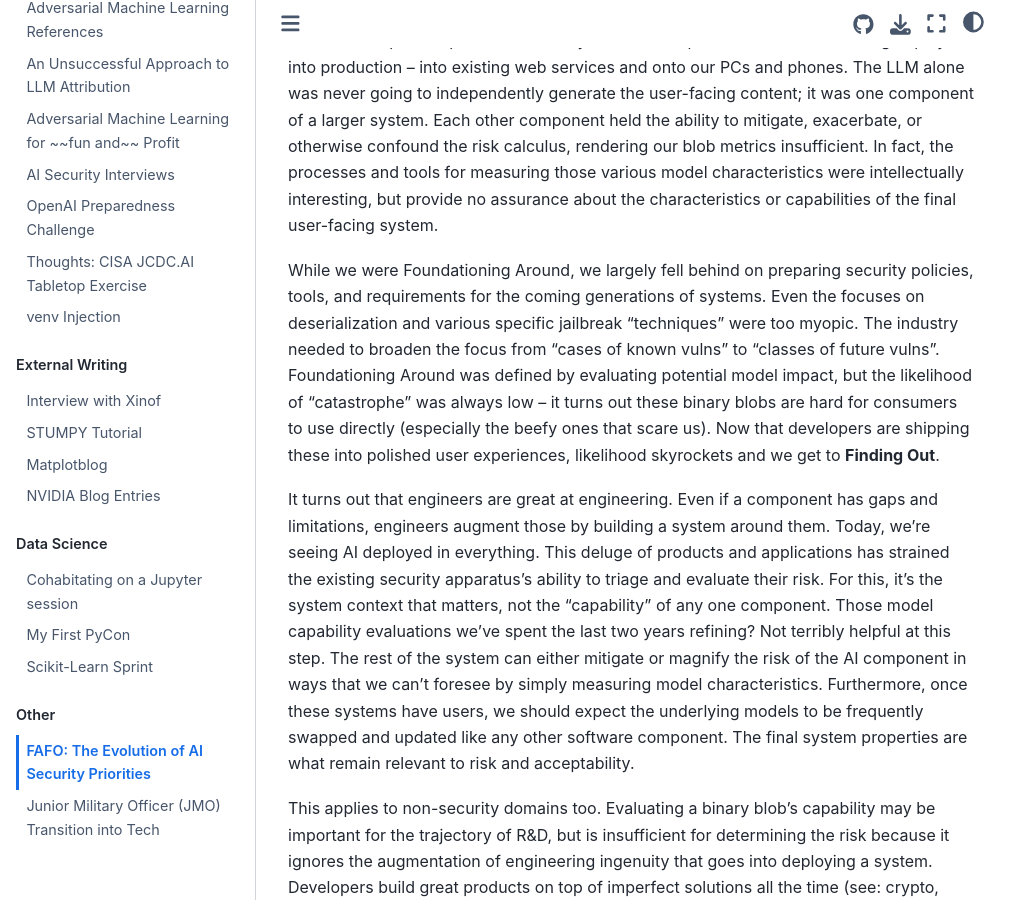
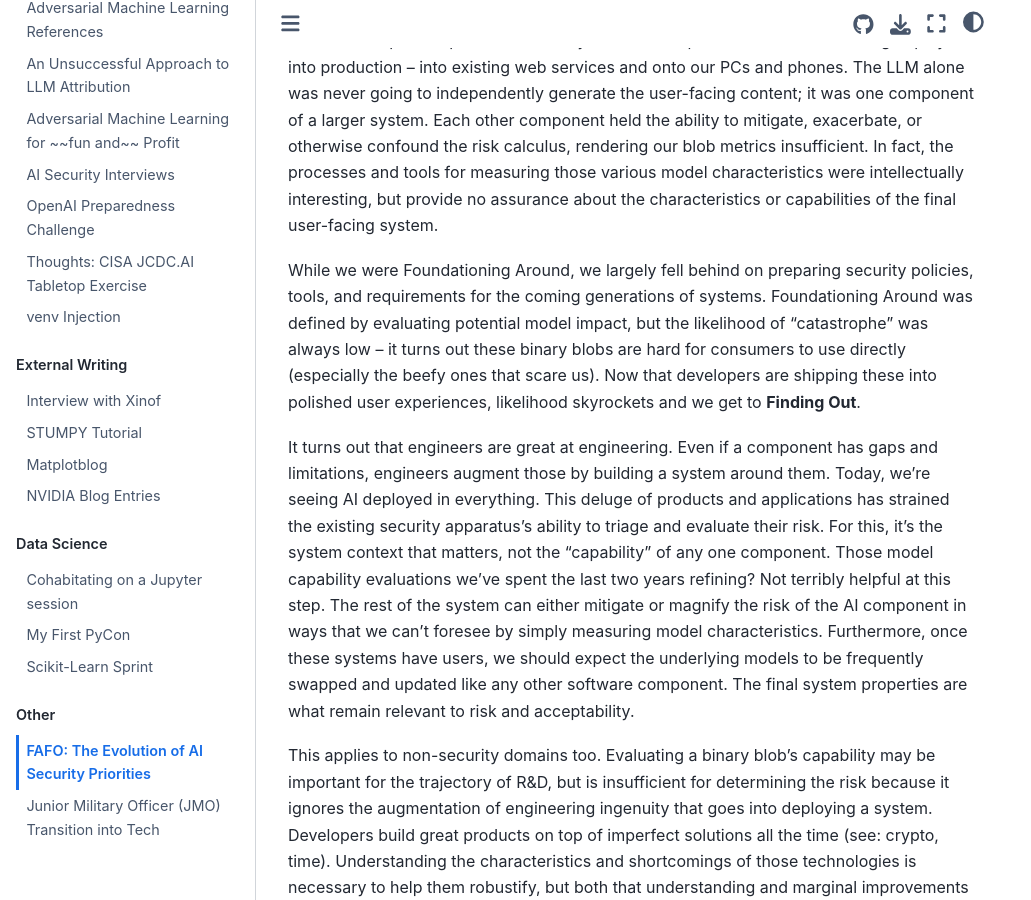
Before and after one commit to JosephTLucas/blog, a Jupyter Book: the page built from content/fafo.md, in a window 1280 px wide and 900 px high, scrolled down 694 px. Shown: the whole window, without its empty margins (0-1031 px from the left). Built offline with Jupyter Book 1.0.4 settings and Sphinx 7.4.7 and the Sphinx Book theme 1.1.4, drawn with Linux system fonts in a browser that asks for light colours.

Commit message:
decide i dont want to say that >.<

```diff
--- a/content/fafo.md
+++ b/content/fafo.md
@@ -11,7 +11,7 @@
 
 … and developers ship. So those binary blobs and expensive API calls are being deployed into production – into existing web services and onto our PCs and phones. The LLM alone was never going to independently generate the user-facing content; it was one component of a larger system. Each other component held the ability to mitigate, exacerbate, or otherwise confound the risk calculus, rendering our blob metrics insufficient. In fact, the processes and tools for measuring those various model characteristics were intellectually interesting, but provide no assurance about the characteristics or capabilities of the final user-facing system.
 
- While we were Foundationing Around, we largely fell behind on preparing security policies, tools, and requirements for the coming generations of systems. Even the focuses on deserialization and various specific jailbreak "techniques" were too myopic. The industry needed to broaden the focus from "cases of known vulns" to "classes of future vulns". Foundationing Around was defined by evaluating potential model impact, but the likelihood of “catastrophe” was always low – it turns out these binary blobs are hard for consumers to use directly (especially the beefy ones that scare us). Now that developers are shipping these into polished user experiences, likelihood skyrockets and we get to **Finding Out**.
+ While we were Foundationing Around, we largely fell behind on preparing security policies, tools, and requirements for the coming generations of systems. Foundationing Around was defined by evaluating potential model impact, but the likelihood of “catastrophe” was always low – it turns out these binary blobs are hard for consumers to use directly (especially the beefy ones that scare us). Now that developers are shipping these into polished user experiences, likelihood skyrockets and we get to **Finding Out**.
 
 It turns out that engineers are great at engineering. Even if a component has gaps and limitations, engineers augment those by building a system around them. Today, we’re seeing AI deployed in everything. This deluge of products and applications has strained the existing security apparatus’s ability to triage and evaluate their risk. For this, it’s the system context that matters, not the “capability” of any one component. Those model capability evaluations we’ve spent the last two years refining? Not terribly helpful at this step.  The rest of the system can either mitigate or magnify the risk of the AI component in ways that we can’t foresee by simply measuring model characteristics. Furthermore, once these systems have users, we should expect the underlying models to be frequently swapped and updated like any other software component. The final system properties are what remain relevant to risk and acceptability.
 
```
